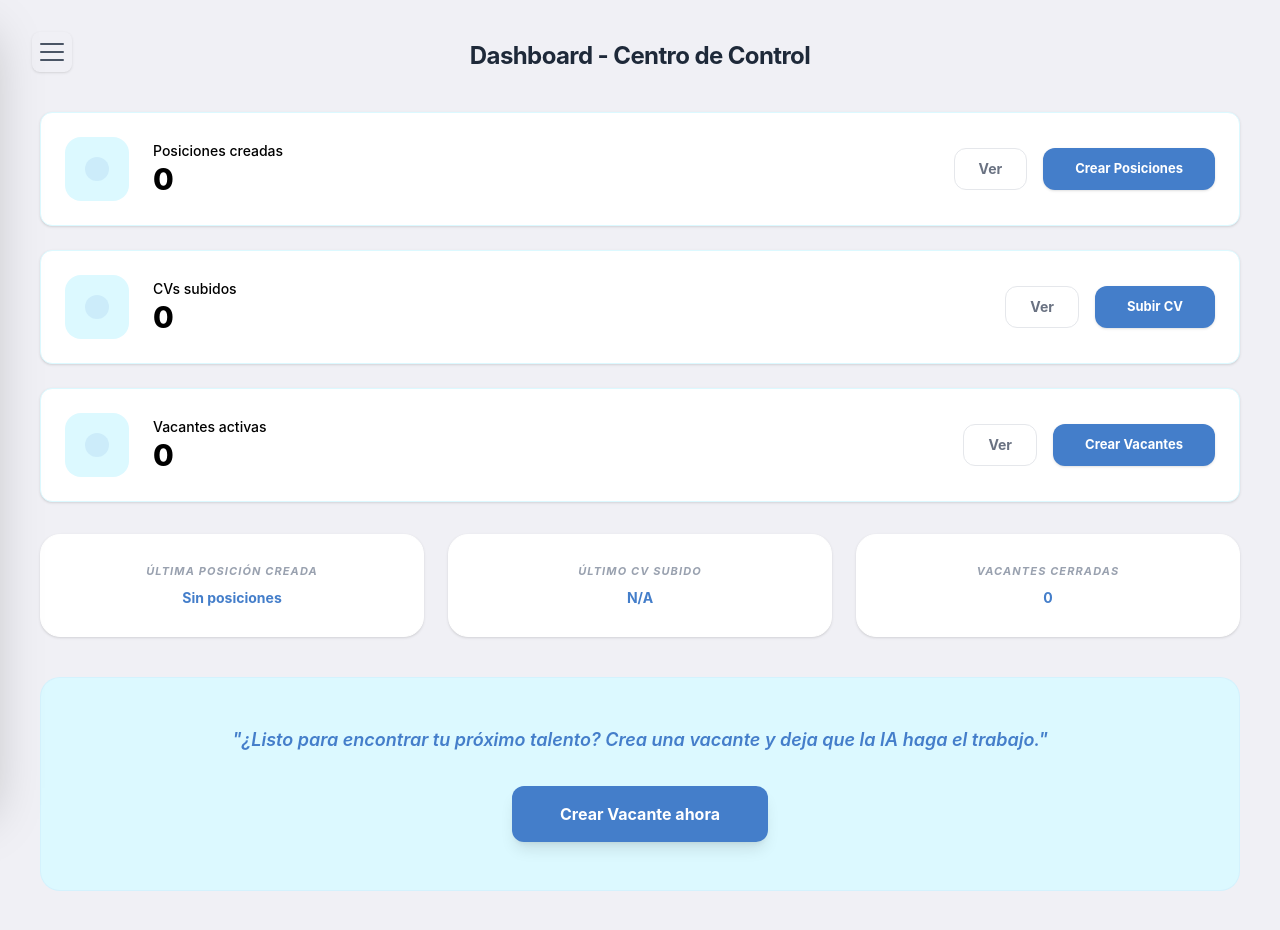
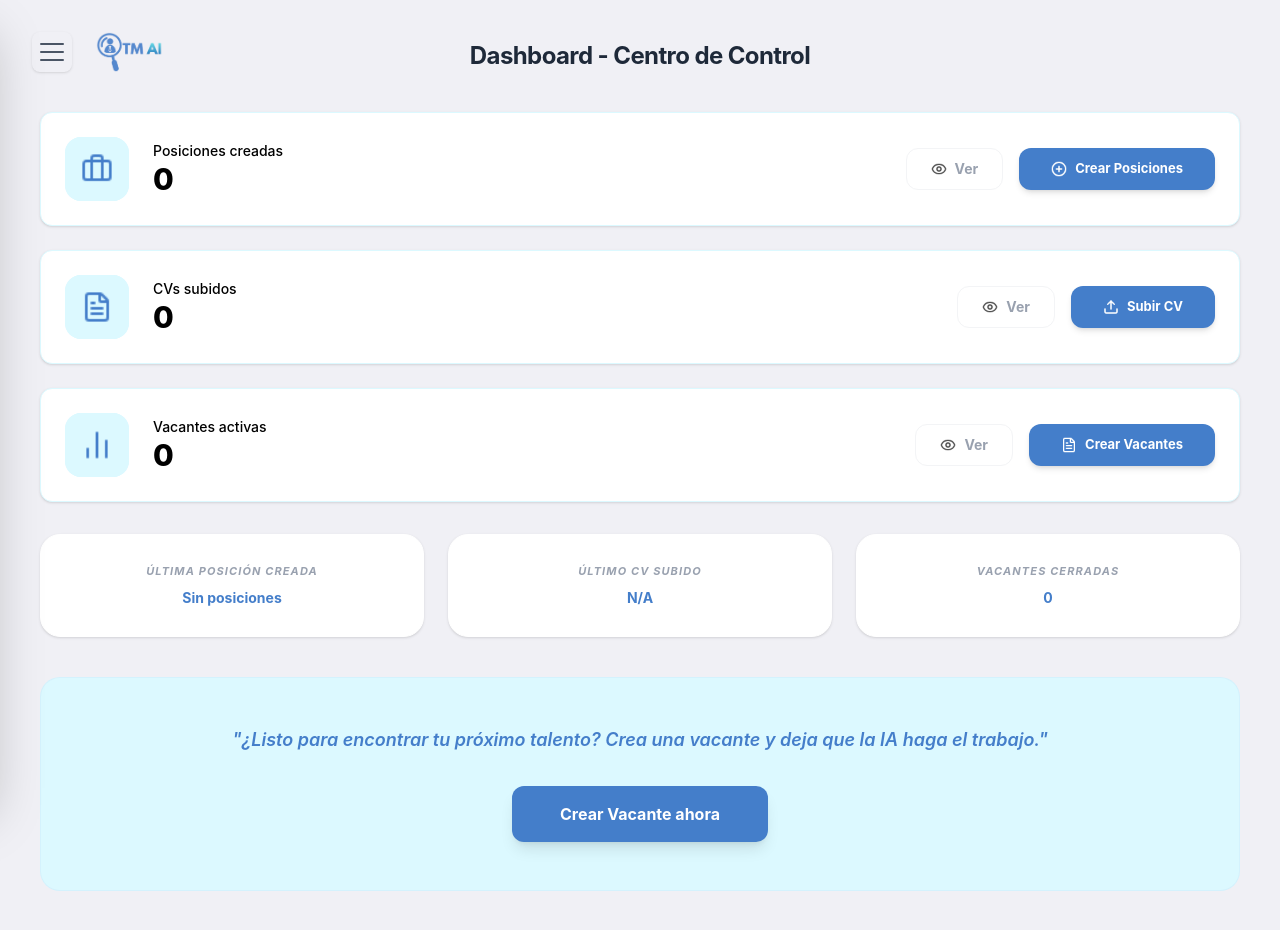
Before and after one commit to JosePerez0314/talentmatch-frontend, a React (Vite) app: page /dashboard in a window 1280 px wide. Built offline with nearby package versions, Linux system fonts and the light colour scheme; the HTML template or start-up script is replaced by a standard one.

Commit message:
feat: add icons to sidebar and dashboard UI

```diff
--- a/src/components/Sidebar.jsx
+++ b/src/components/Sidebar.jsx
@@ -1,5 +1,15 @@
 import React, { useState } from "react";
 import { useNavigate } from "react-router-dom";
+//iconos
+import logoSmall from "../assets/icons/Logo_TalentMatch_AI_Small.png"
+import iconDashboard from "../assets/icons/icon_dashboard.png";
+import iconPositionCreateSlide from "../assets/icons/icon_position_create_slide.png";
+import iconUploadCvSlide from "../assets/icons/icon_upload_cv_slide.png";
+import iconVacantCreate from "../assets/icons/icon_vacant_create.png";
+import iconEyeHistory from "../assets/icons/icon_eye_history.png";
+import iconHistoryVacant from "../assets/icons/icon_history_vacant.png";
+import iconHistoryPosition from "../assets/icons/icon_history_position.png";
+import iconResultsTrophy from "../assets/icons/icon_results_trophy.png";
 
 const Sidebar = () => {
     const navigate = useNavigate();
@@ -11,14 +21,14 @@ const Sidebar = () => {
     };
 
     const menuItems = [
-        { name: "Dashboard", active: true },
-        { name: "Crear Posición", active: false },
-        { name: "Subir CVs", active: false },
-        { name: "Crear Vacante", active: false },
-        { name: "Historial de CVs", active: false },
-        { name: "Historial de anuncios", active: false },
-        { name: "Historial de Posiciones", active: false },
-        { name: "Resultados", active: false },
+        { name: "Dashboard", icon: iconDashboard, active: true },
+        { name: "Crear Posición", icon: iconPositionCreateSlide, active: false },
+        { name: "Subir CVs", icon: iconUploadCvSlide, active: false },
+        { name: "Crear Vacante", icon: iconVacantCreate, active: false },
+        { name: "Historial de CVs", icon: iconEyeHistory, active: false },
+        { name: "Historial de anuncios", icon: iconHistoryVacant, active: false },
+        { name: "Historial de Posiciones", icon: iconHistoryPosition, active: false },
+        { name: "Resultados", icon: iconResultsTrophy, active: false },
     ];
 
     return (
@@ -45,19 +55,25 @@ const Sidebar = () => {
                 className={`fixed top-0 left-0 h-screen bg-white z-50 shadow-2xl transition-transform duration-300 ease-in-out flex flex-col justify-between py-6
                 ${isOpen ? "translate-x-0 w-64" : "-translate-x-full w-64"}`}>
                 <div className="mt-16"> {/* Espacio para que no choque con el botón */}
+                    {/* Logo TalentMatch Small */}
                     <div className="px-8 mb-10 flex items-center">
-                        <span className="text-sm font-bold text-[#447ECA] tracking-tight">
-                            TALENTMATCH AI
-                        </span>
+                        <img src={logoSmall} alt="TalentMatch AI Logo" className="h-10 w-auto object-contain"/>
                     </div>
 
                     <nav className="flex flex-col gap-1 px-4">
                         {menuItems.map((item) => (
                             <button
                                 key={item.name}
-                                className={`flex items-center gap-3 px-4 py-3 rounded-xl text-sm font-medium transition-all whitespace-nowrap
+                                className={`flex items-center gap-4 px-4 py-3 rounded-xl text-sm font-medium transition-all whitespace-nowrap
                                     ${item.active ? "bg-[#DCF9FF] text-[#447ECA]" : "text-gray-500 hover:bg-gray-50"}`}>
-                                {item.name}
+                                {/* Renderizado del Icono */}
+                                <img
+                                    src={item.icon}
+                                    alt=""
+                                    className={`h-5 w-5 object-contain transition-all
+                                        ${item.active ? "opacity-100" : "opacity-60 grayscale-[0.5] hover:grayscale-0"}`}
+                                />
+                                <span>{item.name}</span>
                             </button>
                         ))}
                     </nav>
--- a/src/pages/Dashboard.jsx
+++ b/src/pages/Dashboard.jsx
@@ -1,12 +1,22 @@
 import React from "react";
 import Sidebar from "../components/Sidebar";
+//Iconos
+import logoSmall from "../assets/icons/Logo_TalentMatch_AI_Small.png"
+import iconPositionCreatedBlue from "../assets/icons/icon_position_created_blue.png";
+import iconVacantCreateBlue from "../assets/icons/icon_vacant_create_blue.png";
+import iconVacantActiveBlue from "../assets/icons/icon_vacant_active_blue.png";
+//Iconos de botones
+import iconEyeHistoryGray from "../assets/icons/icon_eye_history.png";
+import iconCreateCircleplus from "../assets/icons/icon_create_circleplus.png";
+import iconUploadCv from "../assets/icons/icon_upload_cv.png";
+import iconVacantCreateButtom from "../assets/icons/icon_vacant_create_buttom.png";
 
 const Dashboard = () => {
     // ESTA ES LA ZONA DONDE SE CONECTARÁ EL BACKEND
     const stats = [
-        { title: "Posiciones creadas", count: 0, btn: "Crear Posiciones" },
-        { title: "CVs subidos", count: 0, btn: "Subir CV" },
-        { title: "Vacantes activas", count: 0, btn: "Crear Vacantes" }
+        { title: "Posiciones creadas", icon: iconPositionCreatedBlue, count: 0, btn: "Crear Posiciones", btnIcon: iconCreateCircleplus },
+        { title: "CVs subidos", icon: iconVacantCreateBlue, count: 0, btn: "Subir CV", btnIcon: iconUploadCv },
+        { title: "Vacantes activas", icon: iconVacantActiveBlue, count: 0, btn: "Crear Vacantes", btnIcon: iconVacantCreateButtom }
     ];
 
     const lastMovements = {
@@ -18,6 +28,15 @@ const Dashboard = () => {
     return (
         <div className="flex min-h-screen bg-[#F0F0F5]">
             <Sidebar />
+
+            {/* LOGO AL LADO DEL SIDEBAR */}
+            <div className="fixed top-8 left-24 z-[60] hidden md:block">
+                <img
+                    src={logoSmall}
+                    alt="TalentMatch AI"
+                    className="h-10 w-auto object-contain opacity-90"
+                />
+            </div>
 
             <main className="flex-1 p-10 overflow-y-auto">
                 {/* Encabezado */}
@@ -34,7 +53,13 @@ const Dashboard = () => {
                             <div className="flex items-center gap-6">
                                 {/* Espacio para el icono que pondrá después */}
                                 <div className="w-16 h-16 bg-[#DCF9FF] rounded-2xl flex items-center justify-center">
-                                    <div className="w-6 h-6 bg-[#447ECA]/10 rounded-full"></div>
+                                    <div className="w-16 h-16 bg-[#DCF9FF] rounded-2xl flex items-center justify-center transition-transform group-hover:scale-105">
+                                        <img
+                                            src={item.icon}
+                                            alt={item.title}
+                                            className="w-8 h-8 object-contain"
+                                        />
+                                    </div>
                                 </div>
                                 <div>
                                     <p className="text-sm text-black font-medium">{item.title}</p>
@@ -44,11 +69,13 @@ const Dashboard = () => {
                                 </div>
                             </div>
                             <div className="flex gap-4">
-                                <button className="px-6 py-2.5 border border-gray-200 rounded-xl text-sm font-bold text-gray-500 hover:bg-gray-50 transition-all">
-                                    Ver
+                                <button className="flex items-center gap-2 px-6 py-2.5 border border-gray-100 rounded-xl text-sm font-bold text-gray-400 hover:bg-gray-50 transition-all">
+                                    <img src={iconEyeHistoryGray} alt="" className="w-4 h-4 opacity-70" />
+                                    <span>Ver</span>
                                 </button>
-                                <button className="bg-[#447ECA] text-white px-8 py-2.5 rounded-xl text-[13px] font-bold hover:bg-[#3669ab] transition-all shadow-sm active:scale-95">
-                                    {item.btn}
+                                <button className="flex items-center gap-2 bg-[#447ECA] text-white px-8 py-2.5 rounded-xl text-[13px] font-bold hover:bg-[#3669ab] transition-all shadow-md active:scale-95">
+                                    <img src={item.btnIcon} alt="" className="w-4 h-4 brightness-0 invert" />
+                                    <span>{item.btn}</span>
                                 </button>
                             </div>
                         </div>
```
